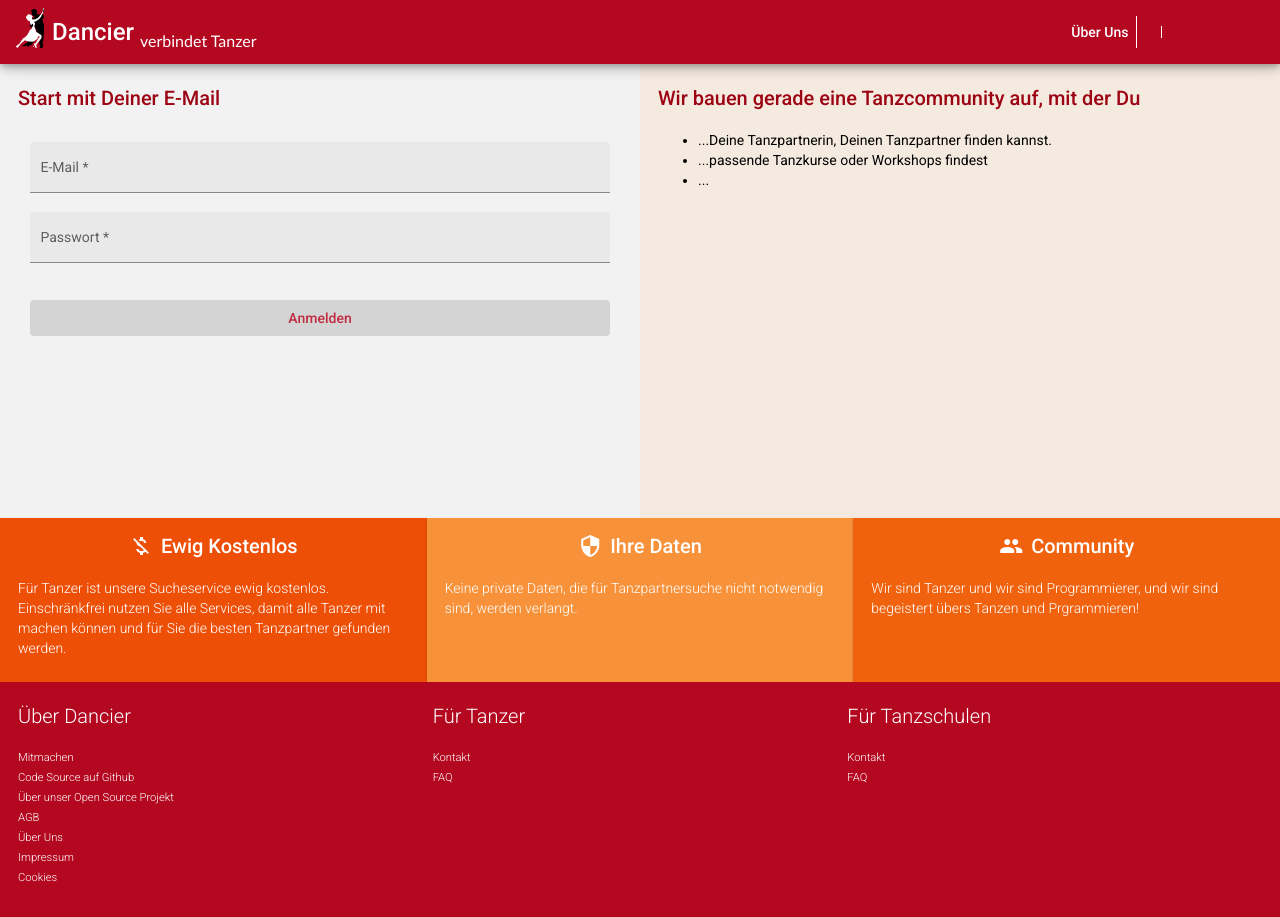
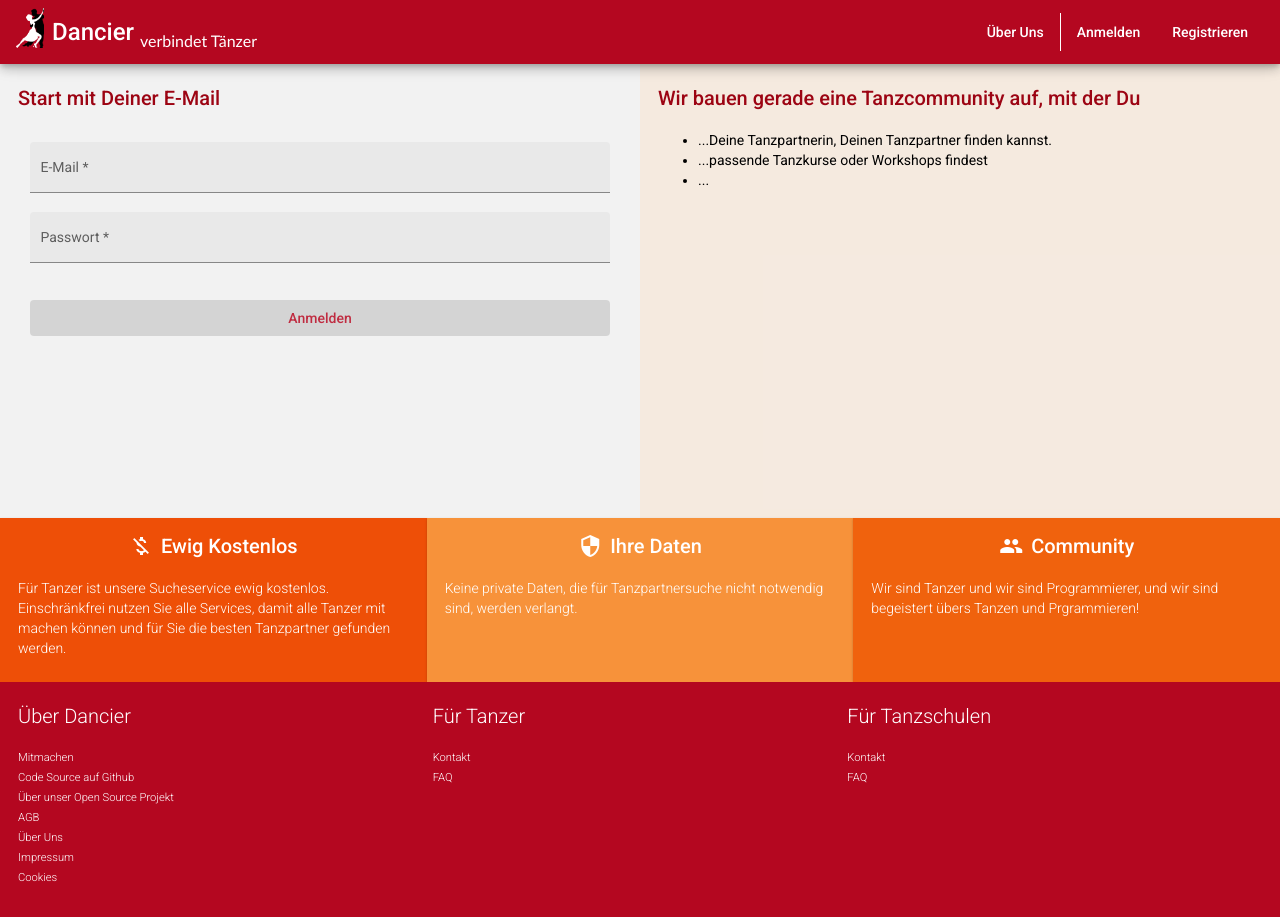
Before and after one commit to dancier/show-dancer, an Angular app: page / in a window 1280 px wide. Built offline with nearby package versions, Linux system fonts and the light colour scheme.

Commit message:
fix & refactor navigation header

```diff
--- a/src/app/layout/navigation/navigation.component.html
+++ b/src/app/layout/navigation/navigation.component.html
@@ -1,13 +1,13 @@
-<mat-toolbar color="primary" class="app-header">
+<mat-toolbar color="primary" class="header">
 
-  <div class="mdc-top-app-bar__row">
-    <section class="mdc-top-app-bar__section mdc-top-app-bar__section--align-start">
+  <div class="header-left">
     <a href="/"><img src='assets/img/dancier-white.png' alt='Dancier Logo' style="height: 40px;"></a>
     <a href="/" class="title"><span class="mdc-top-app-bar__title">Dancier</span></a>
-      <a href="/" class="subtitle"><span >verbindet Tanzer</span></a>
-    </section>
+    <a href="/" class="subtitle"><span >verbindet Tänzer</span></a>
   </div>
-  <mat-menu #menu="matMenu" ngStyle.gt-xs="display:none">
+  <div class="header-right">
+    <div class="burgerMenu" ngStyle.gt-xs="display:none">
+      <mat-menu #menu="matMenu">
         <ng-container *ngIf="authStorageService.authData$ | async as authData">
           <button mat-menu-item *ngIf="!authData.isLoggedIn" routerLink="login">
             <mat-icon>login</mat-icon>
@@ -39,27 +39,28 @@
               ngStyle.gt-xs="display:none">
         <mat-icon>menu</mat-icon>
       </button>
-  <div class="nav-tool-items" ngStyle.xs="display:none">
+    </div>
+    <div class="nav-items" ngStyle.xs="display:none">
       <ng-container *ngIf="authStorageService.authData$ | async as authData">
-      <div class="nav-tools">
-        <a class="right-separator" routerLink="about-us"><span>Über Uns</span></a>
-        <div class="nav-icons right-separator">
-          <a *ngIf="authData.isLoggedIn">
+        <a mat-button routerLink="about-us" routerLinkActive="active"><span>Über Uns</span></a>
+        <div class="separator"></div>
+        <div *ngIf="authData.isLoggedIn" class="nav-icons">
+          <a>
             <mat-icon>mail</mat-icon>
           </a>
-          <a *ngIf="authData.isLoggedIn" routerLink="profile">
+          <a routerLink="profile">
             <mat-icon>account_box</mat-icon>
           </a>
         </div>
-      </div>
-      <div class="login-nav-tools" *ngIf="!authData.isLoggedIn">
+        <ng-container *ngIf="!authData.isLoggedIn">
           <a mat-button routerLink="login" routerLinkActive="active">
             Anmelden
           </a>
-        <a mat-button mat-raised-button routerLink="registration" routerLinkActive="active">
+          <a mat-button routerLink="registration" routerLinkActive="active">
             Registrieren
           </a>
-      </div>
+        </ng-container>
       </ng-container>
     </div>
+  </div>
 </mat-toolbar>
--- a/src/app/layout/navigation/navigation.component.scss
+++ b/src/app/layout/navigation/navigation.component.scss
@@ -1,4 +1,4 @@
-.app-header {
+.header {
   position: fixed;
   top: 0;
   display: flex;
@@ -6,27 +6,18 @@
   justify-content: space-between;
   box-shadow: 0 3px 5px -1px rgba(0, 0, 0, .2), 0 6px 10px 0 rgba(0, 0, 0, .14), 0 1px 18px 0 rgba(0, 0, 0, .12);
 
-  a {
-    text-decoration: none;
-  }
-
-  .nav-tools, .login-nav-tools {
-    display: inline-flex;
-    justify-content: center;
-    align-items: center;
-  }
-
-  .title {
-    font-size: 24px;
-  }
-
-  .mdc-top-app-bar__section {
+  .header-left {
     display: flex;
     align-items: center;
 
     img {
       height: 40px;
       margin-right: 8px;
+    }
+
+    .title {
+      font-size: 24px;
+      color: white;
     }
 
     .subtitle {
@@ -38,43 +29,38 @@
     }
   }
 
-  .nav-tools {
+  .header-right {
 
-    .nav-icons {
-      padding: 6px 12px 6px 6px;
-      display: inline-flex;
-      justify-content: center;
+    .nav-items {
+      display: flex;
       align-items: center;
-      margin-left: 6px;
-    }
 
-    .nav-icons a {
-      display: inline-flex;
-      justify-content: center;
-      align-items: center;
-    }
+      .nav-icons {
+        margin-left: 14px;
+        display: flex;
+        column-gap: 4px;
+        justify-content: center;
+        align-items: center;
 
-    span {
-      padding: 0 8px;
-    }
+        mat-icon {
+          font-size: 30px;
+          height: 30px;
+          width: 30px;
+        }
 
-    a {
-      font-size: 0.7em;
-      color: white;
+        a {
+          color: white;
+          display: flex;
+          justify-content: center;
+          align-items: center;
+        }
+      }
     }
   }
 
-  .right-separator {
-    border-right: solid 1px white;
-  }
-
-  .title {
-    text-decoration: none;
-    color: white;
-  }
-
-  .dancier {
-    text-decoration: none;
-    color: white;
+  .separator {
+    align-self: stretch;
+    width: 1px;
+    background-color: white;
   }
 }
--- a/src/styles/global.scss
+++ b/src/styles/global.scss
@@ -14,8 +14,8 @@ body {
   font-family: Roboto, "Helvetica Neue", sans-serif;
 }
 
-.ng-star-inserted {
-  width: 100%;
+a {
+  text-decoration: none;
 }
 
 .font-color-primary-800 {
@@ -154,7 +154,6 @@ body {
   padding-right: 16px;
 }
 
-
 .form-section-container {
   margin-bottom: 32px;
 }
```
Lines whose indentation alone changed are shown as unchanged.
